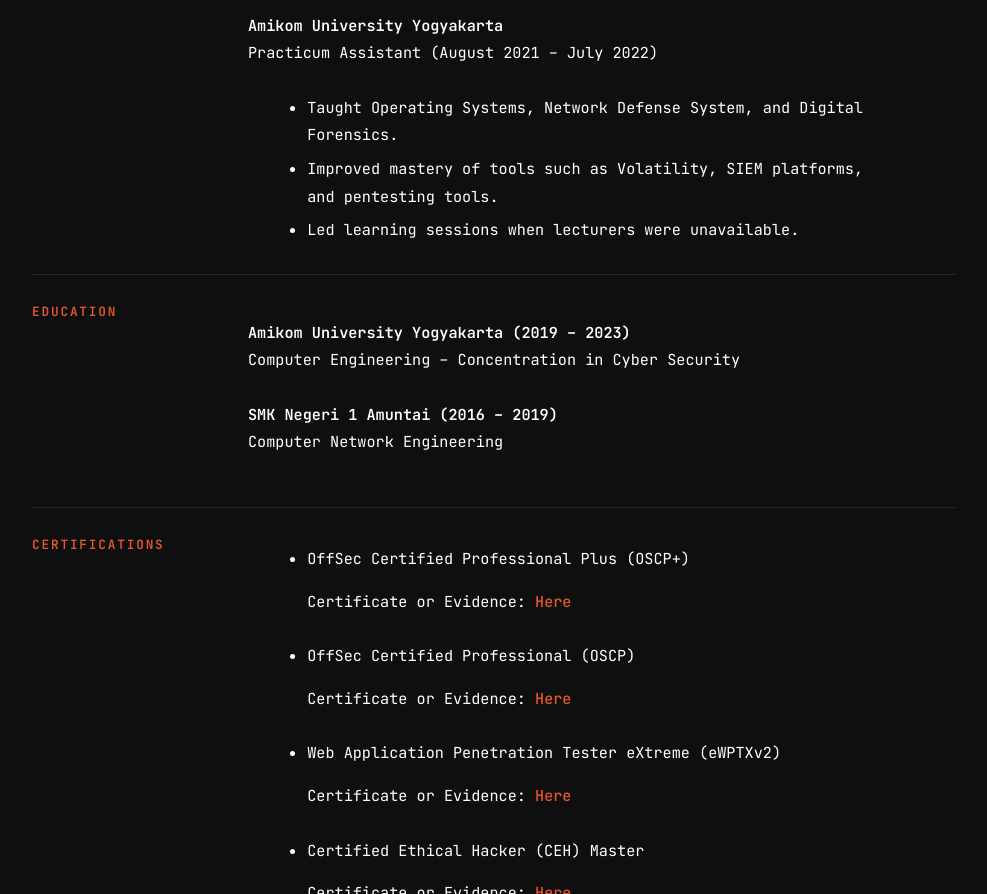
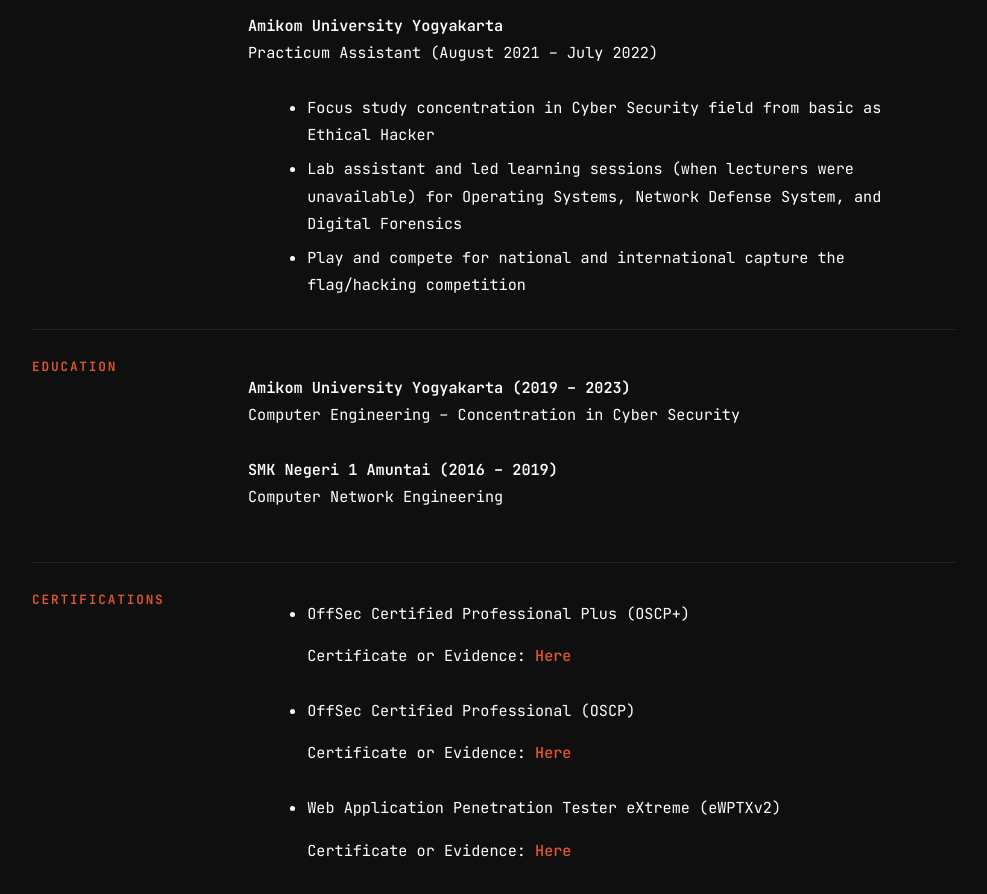
Before and after one commit to banuaa/banuaa.github.io, an Astro site: page /about in a window 1280 px wide. Shown: the part 1308-2202 px from the top of the page, without its empty margins (8-995 px from the left). Built offline with nearby package versions, Linux system fonts and the light colour scheme; Astro itself is replaced by a stand-in of ours.

Commit message:
Update About

```diff
--- a/src/pages/about.astro
+++ b/src/pages/about.astro
@@ -62,9 +62,9 @@
 				Practicum Assistant (August 2021 – July 2022)</p>
 
 				<ul>
-					<li>Taught Operating Systems, Network Defense System, and Digital Forensics.</li>
-					<li>Improved mastery of tools such as Volatility, SIEM platforms, and pentesting tools.</li>
-					<li>Led learning sessions when lecturers were unavailable.</li>
+					<li>Focus study concentration in Cyber Security field from basic as Ethical Hacker</li>
+					<li>Lab assistant and led learning sessions (when lecturers were unavailable) for Operating Systems, Network Defense System, and Digital Forensics</li>
+					<li>Play and compete for national and international capture the flag/hacking competition</li>
 				</ul>
 			</div>
 		</section>
```
